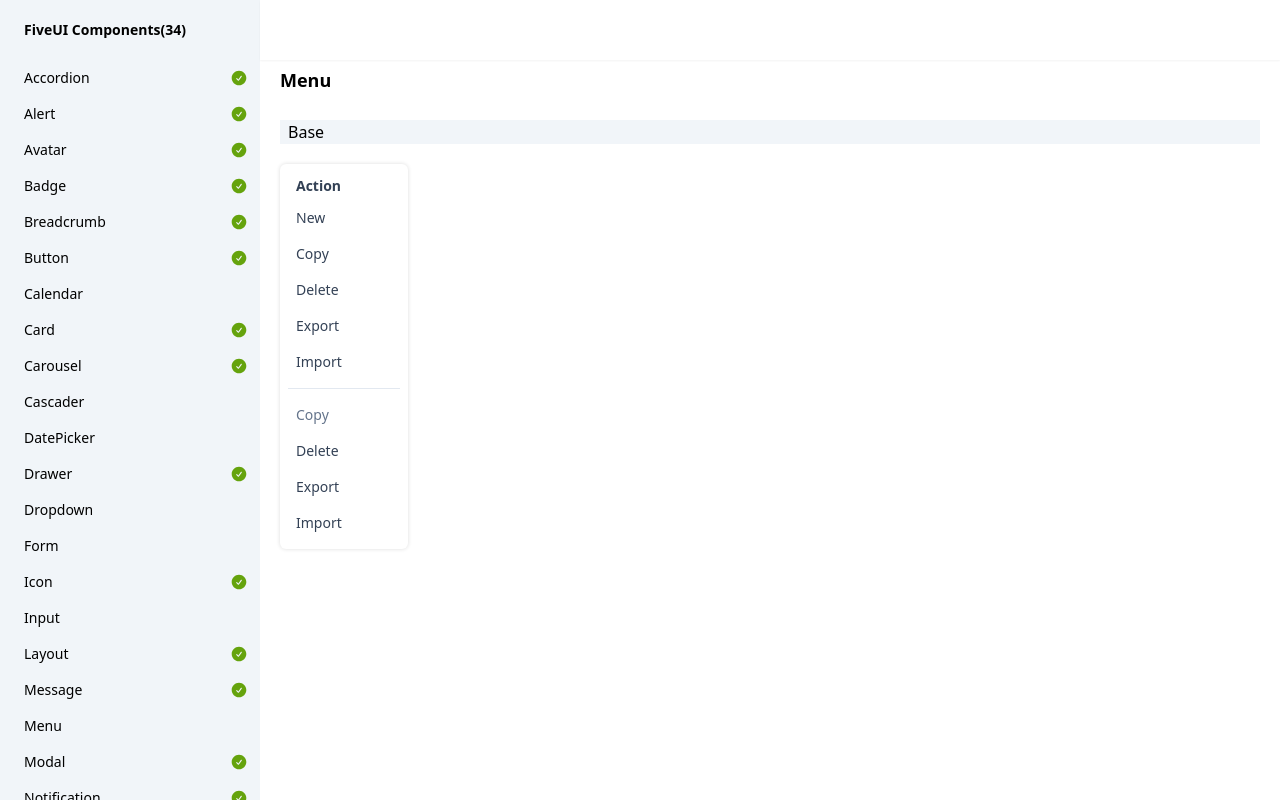
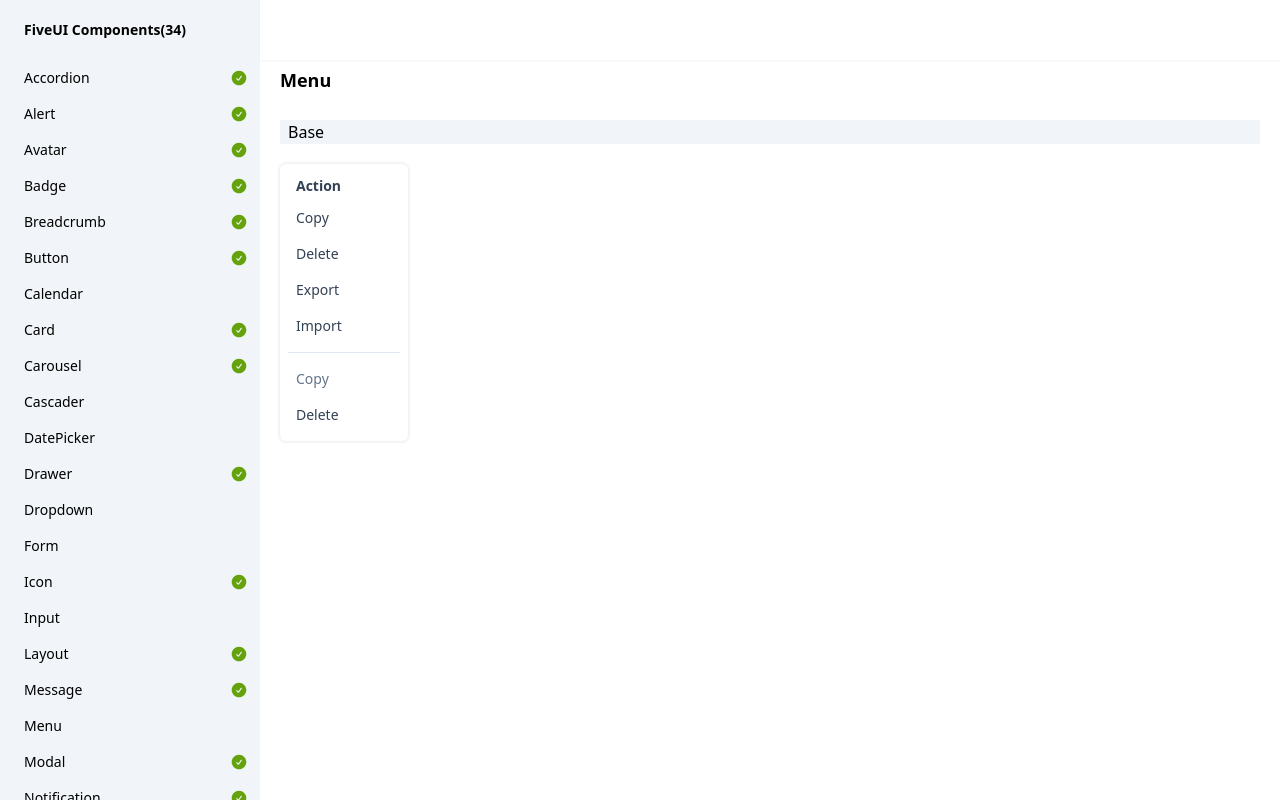
Before and after one commit to wqy2dev/five-ui, a SvelteKit app: page /menu in a window 1280 px wide. Built offline with nearby package versions, Linux system fonts and the light colour scheme.

Commit message:
update menu

```diff
--- a/src/routes/menu/+page.svelte
+++ b/src/routes/menu/+page.svelte
@@ -17,15 +17,12 @@ import { Menu, MenuItem, MenuGroup } from "$lib/index.js";
 <div class="w-32">
     <Menu>
         <MenuGroup title="Action">
-            <MenuItem key="new">New</MenuItem>
             <MenuItem key="copy">Copy</MenuItem>
             <MenuItem key="delete">Delete</MenuItem>
             <MenuItem key="export">Export</MenuItem>
             <MenuItem key="import">Import</MenuItem>
         </MenuGroup>
-        <MenuItem key="copy" disabled>Copy</MenuItem>
-        <MenuItem key="delete">Delete</MenuItem>
-        <MenuItem key="export">Export</MenuItem>
-        <MenuItem key="import">Import</MenuItem>
+        <MenuItem key="Share" disabled>Copy</MenuItem>
+        <MenuItem key="About">Delete</MenuItem>
     </Menu>
 </div>
```
